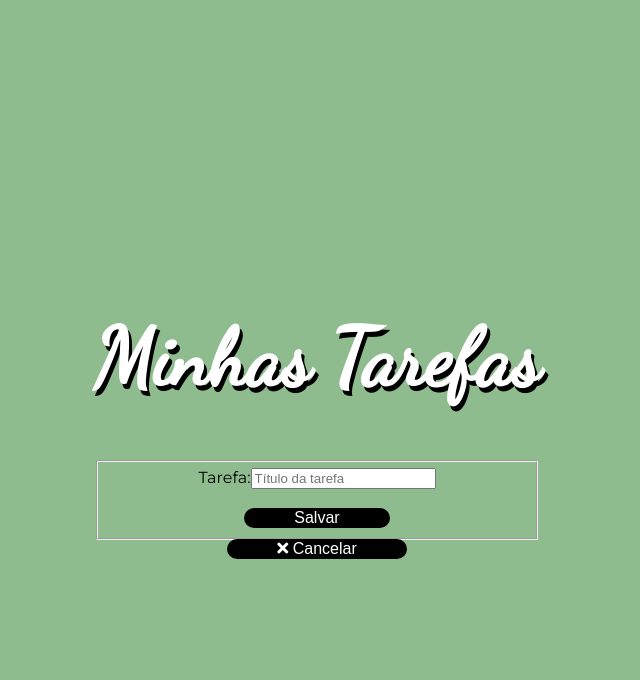
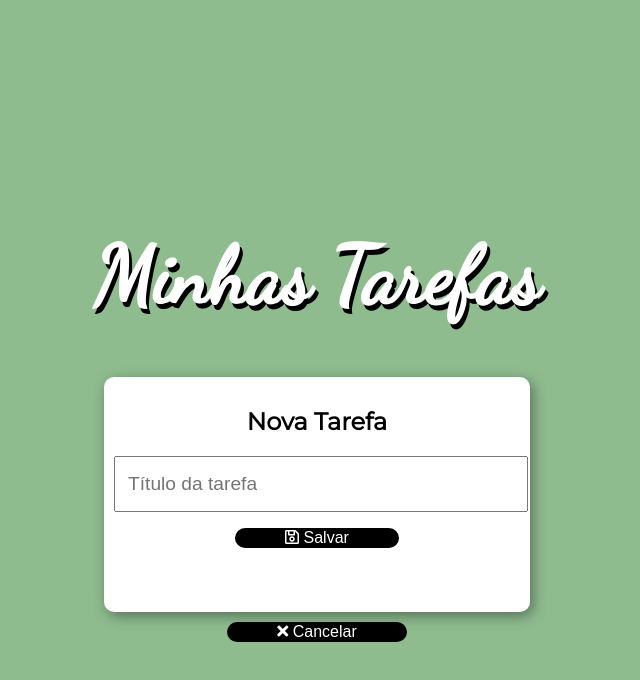
Before and after one commit to wevertonpaulino/TodoList, an Angular app: page / in a window 1280 px wide. Both pictures are taken after a click on the button "Nova Tarefa". Shown: the top 680 px of the page, without its empty margins (323-963 px from the left). Built offline with nearby package versions, Linux system fonts and the light colour scheme.

Commit message:
Estiliza o formulário

```diff
--- a/src/app/app.component.html
+++ b/src/app/app.component.html
@@ -11,15 +11,19 @@
 </ul>
 
 <div id="modal" class="animated flipInX" *ngIf="mode == 'add'">
+  <h2 class="text-center">Nova Tarefa</h2>
   <form [formGroup]="form">
-    <fieldset>
-      <label>Tarefa:</label>
-      <input type="text" placeholder="Título da tarefa" maxlength="30" formControlName="title">
-      <small *ngIf="form.controls.title.invalid && !form.controls.title.pristine">Este campo deve conter entre 5 e 30 caracteres</small>
-      <br><br>
-      <button class="button" (click)="add()" [disabled]="form.invalid">Salvar</button>
-    </fieldset>
+    <input type="text" placeholder="Título da tarefa" maxlength="30" formControlName="title">
+    <small class="danger" *ngIf="form.controls.title.invalid && !form.controls.title.pristine">
+      Este campo deve conter entre 5 e 30 caracteres<br>
+    </small>
+    <p class="text-center">
+      <button class="button" (click)="add()" [disabled]="form.invalid">
+        <i class="far fa-save"></i> Salvar
+      </button>
+    </p>
   </form>
+  <br><br>
 </div>
 
 <button class="add-button animated fadeInUp button" (click)="changeMode('add')" *ngIf="mode == 'list'">
--- a/src/app/app.component.ts
+++ b/src/app/app.component.ts
@@ -64,6 +64,8 @@ export class AppComponent {
   save() {
     const data = JSON.stringify(this.todos);
     localStorage.setItem('todos', data);
+
+    this.mode = 'list';
   }
 
   load() {
--- a/src/styles.css
+++ b/src/styles.css
@@ -65,3 +65,27 @@ li>button:hover {
     padding-left: 50px;
     padding-right: 50px;
 }
+
+#modal {
+    text-align: left;
+    margin: 10px;
+    padding: 10px;
+    background: #fff;
+    border-radius: 10px;
+    box-shadow: 3px 4px 14px 0px rgba(0, 0, 0, 0.4);
+}
+
+input {
+    width: 100%;
+    line-height: 50px;
+    text-indent: 10px;
+    font-size: 1.2em;
+}
+
+.danger {
+    background-color: red;
+    color: #fff;
+    font-weight: bold;
+    padding: 5px;
+    margin-top: 10px;
+}
```
